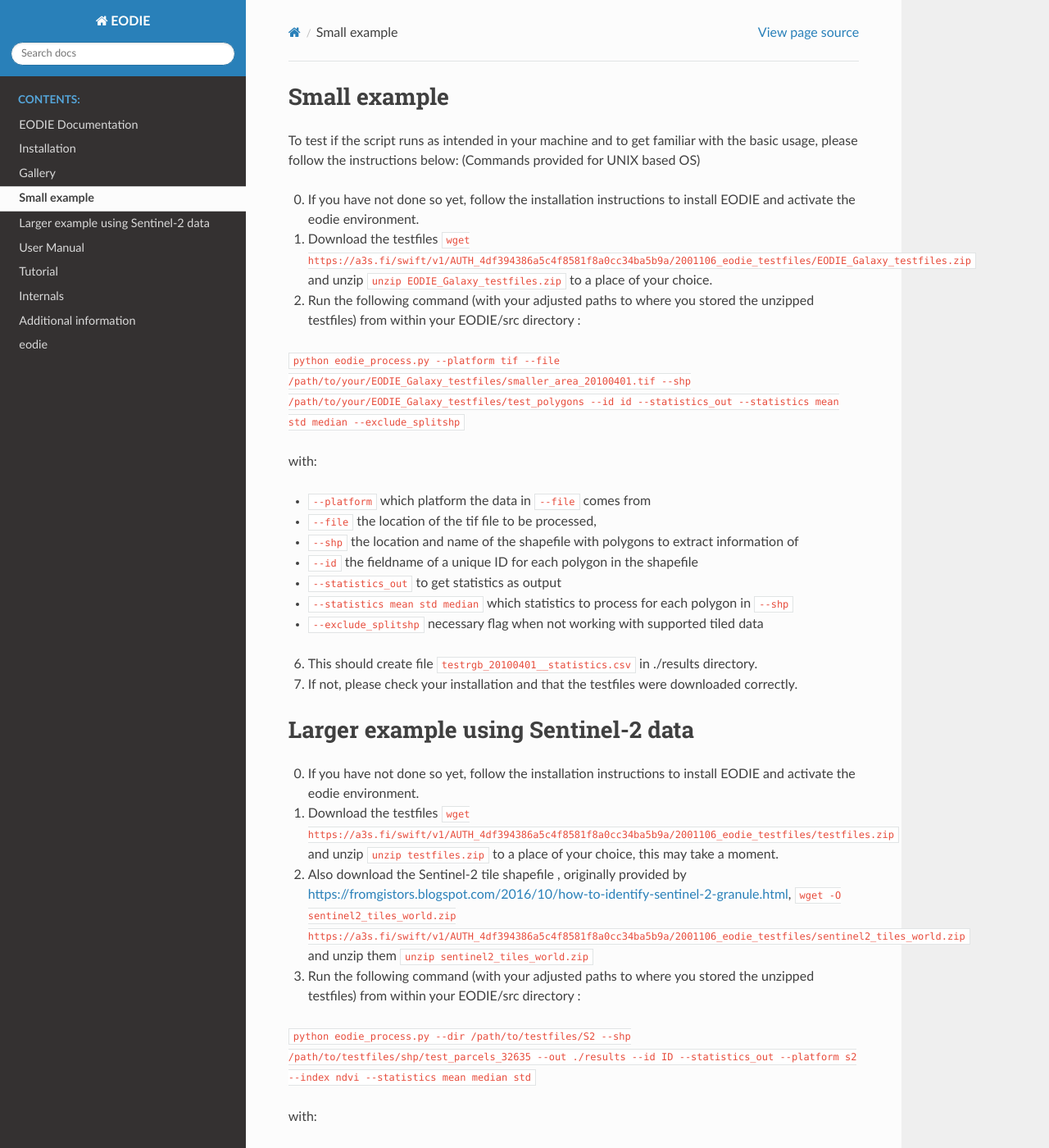
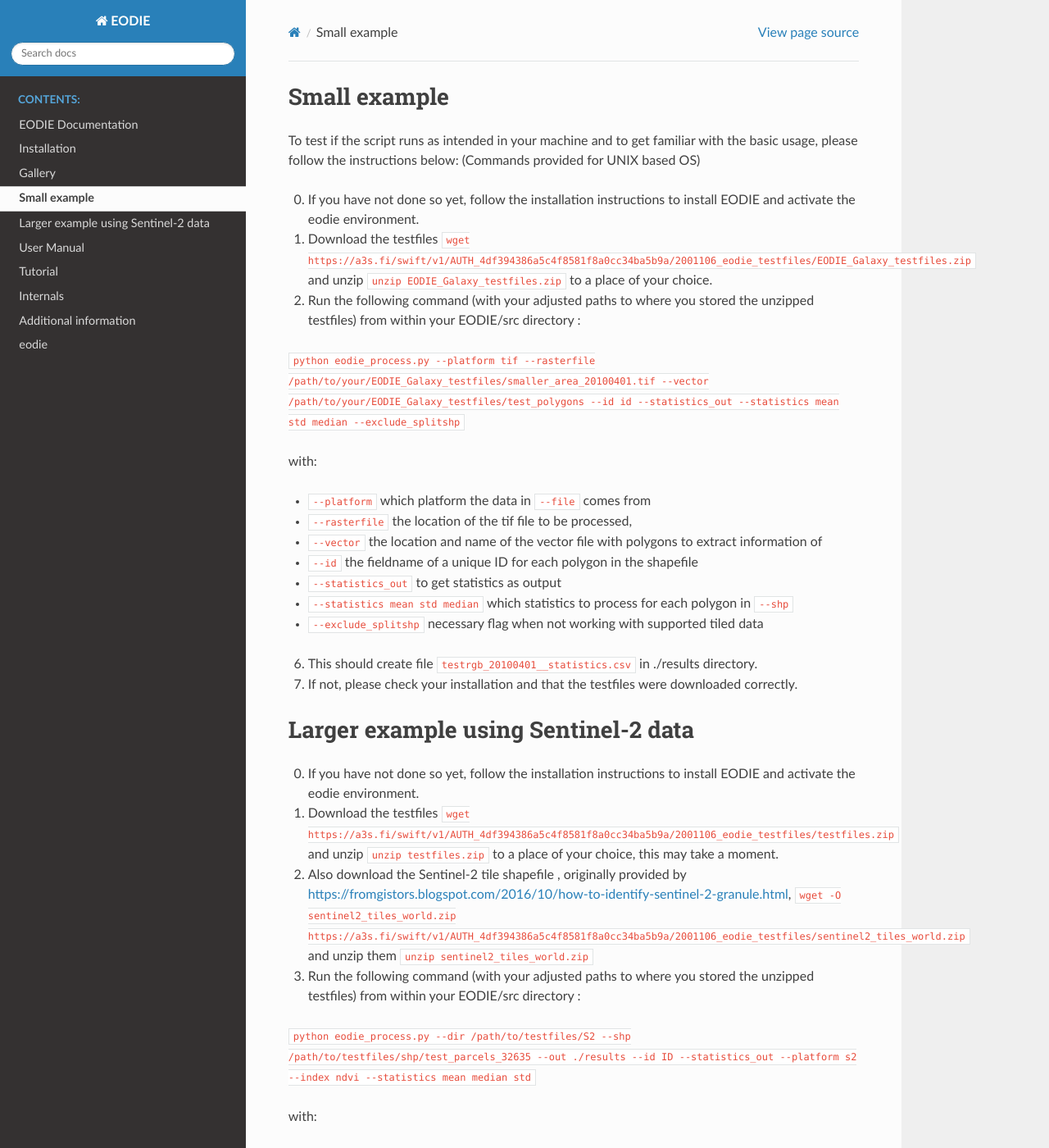
Before and after one commit to samumantha/EODIE, a Sphinx documentation site: the page built from docs/Example.rst, in a window 1280 px wide and 1400 px high. Shown: the whole window at 82% size. Built offline with Sphinx 7.4.7 and the Read the Docs theme 2.0.0, drawn with Linux system fonts in a browser that asks for light colours; some of the changed text lies outside the part shown.

Commit message:
Renamed --shp to --vector in commands and instructions

```diff
--- a/docs/Example.rst
+++ b/docs/Example.rst
@@ -10,13 +10,13 @@
 1. Download the testfiles ``wget https://a3s.fi/swift/v1/AUTH_4df394386a5c4f8581f8a0cc34ba5b9a/2001106_eodie_testfiles/EODIE_Galaxy_testfiles.zip`` and unzip ``unzip EODIE_Galaxy_testfiles.zip`` to a place of your choice.
 2. Run the following command (with your adjusted paths to where you stored the unzipped testfiles) from within your EODIE/src directory :
 
-``python eodie_process.py --platform tif --file /path/to/your/EODIE_Galaxy_testfiles/smaller_area_20100401.tif --shp /path/to/your/EODIE_Galaxy_testfiles/test_polygons --id id --statistics_out --statistics mean std median --exclude_splitshp``
+``python eodie_process.py --platform tif --rasterfile /path/to/your/EODIE_Galaxy_testfiles/smaller_area_20100401.tif --vector /path/to/your/EODIE_Galaxy_testfiles/test_polygons --id id --statistics_out --statistics mean std median --exclude_splitshp``
 
 with:
 
 * ``--platform`` which platform the data in ``--file`` comes from
-* ``--file`` the location of the tif file to be processed,
-* ``--shp`` the location and name of the shapefile with polygons to extract information of
+* ``--rasterfile`` the location of the tif file to be processed,
+* ``--vector`` the location and name of the vector file with polygons to extract information of
 * ``--id`` the fieldname of a unique ID for each polygon in the shapefile
 * ``--statistics_out`` to get statistics as output
 * ``--statistics mean std median`` which statistics to process for each polygon in ``--shp``
@@ -38,8 +38,8 @@
 
 with:
 
-* ``--dir`` the location of the Sentinel-2 SAFE products to be processed,
-* ``--shp`` the location and name of the shapefile with polygons to extract information of
+* ``--rasterdir`` the location of the Sentinel-2 SAFE products to be processed,
+* ``--vector`` the location and name of the vector with polygons to extract information of
 * ``--id`` the fieldname of a unique ID for each polygon in the shapefile
 * ``--out`` the location where outputs of the process will be stored
 * ``--statistics_out`` to get statistics as output
```
